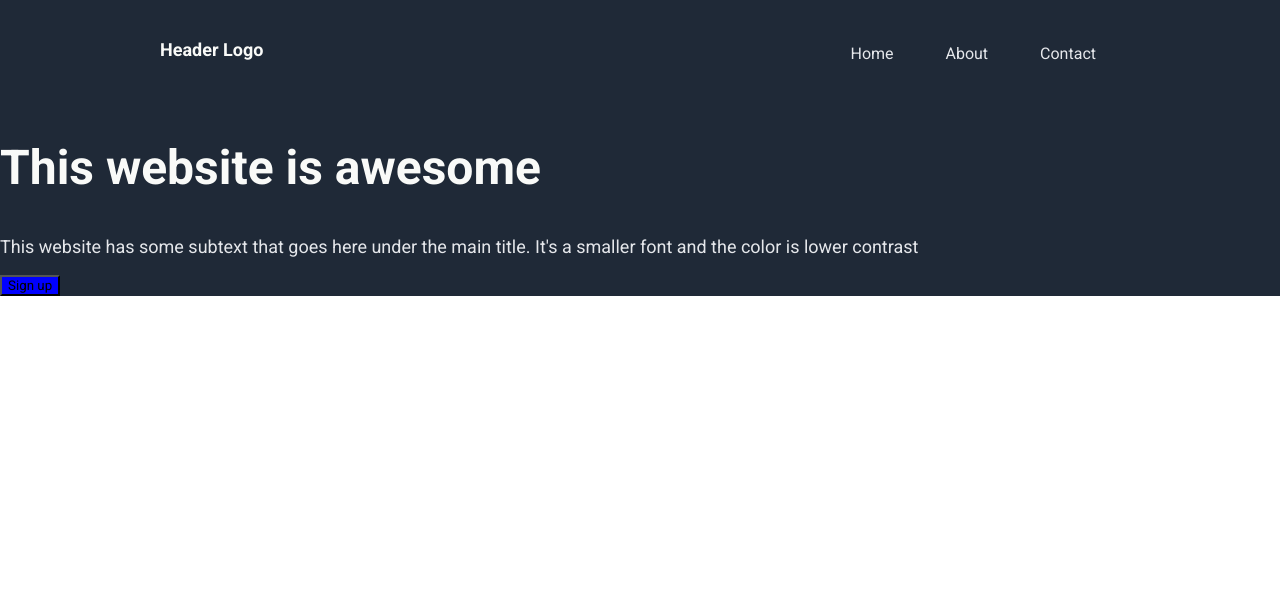
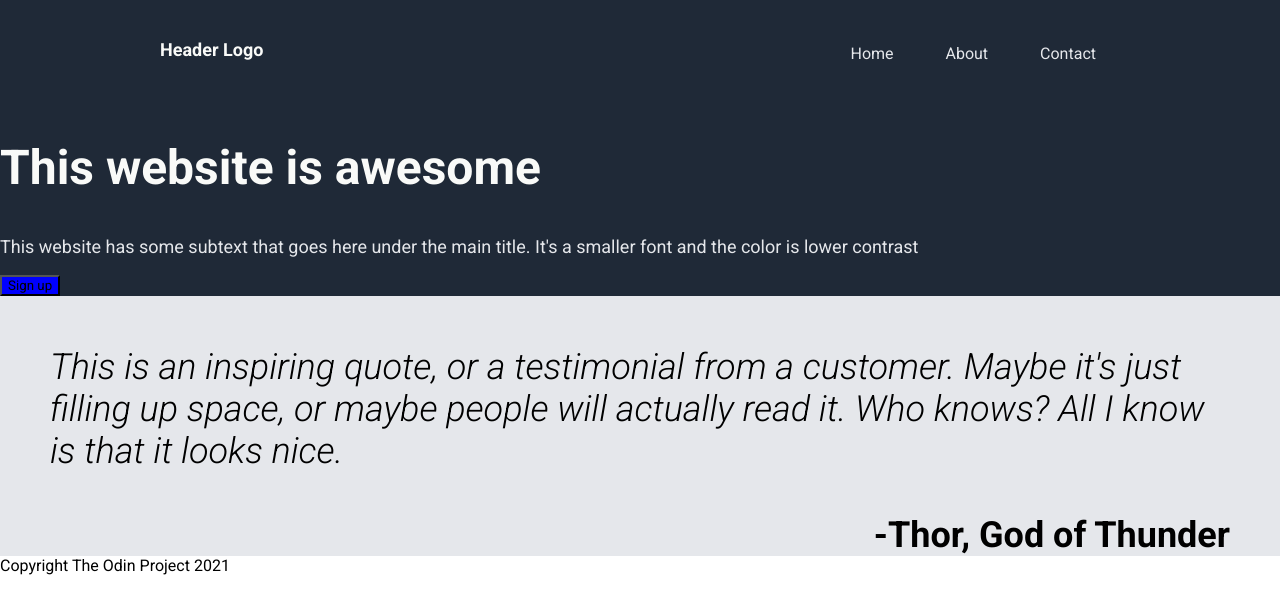
Before and after one commit to DXPGH/Project-Landing-Page, a plain HTML site: page index.html in a window 1280 px wide. Drawn offline with Linux system fonts and the light colour scheme.

Commit message:
Added the quote and footer section

```diff
--- a/index.html
+++ b/index.html
@@ -7,11 +7,12 @@
     <meta name="description" content="" />
     <meta name="viewport" content="width=device-width, initial-scale=1" />
     <link rel="stylesheet" href="styles.css" />
-    <link rel="preconnect" href="https://fonts.googleapis.com" />
-    <link rel="preconnect" href="https://fonts.gstatic.com" crossorigin />
-    <link href="https://fonts.googleapis.com/css2?family=Roboto:ital,wght@0,400;0,700;1,400&display=swap" rel="stylesheet" />
+    <link rel="preconnect" href="https://fonts.googleapis.com">
+    <link rel="preconnect" href="https://fonts.gstatic.com" crossorigin>
+    <link href="https://fonts.googleapis.com/css2?family=Roboto:ital,wght@0,400;0,700;1,300;1,400&display=swap" rel="stylesheet">
   </head>
   <body>
+<!-- HEADER -->
     <section class="dark-panel">
       <header class="main-header">
         <div class="container">
@@ -32,5 +33,19 @@
         <button type="button">Sign up</button>
       </div>
     </section>
+<!-- RANDOM INFO -->
+<div class="random-info"></div>
+
+<!-- QUOTE -->
+<div class="quote"><i>This is an inspiring quote, or a testimonial from a customer. Maybe it's just filling up space, or maybe people will actually read it. Who knows? All I know is that it looks nice.</i> <br><span><b>-Thor, God of Thunder</b></span></div>
+
+<!-- CTA -->
+
+<!-- FOOTER -->
+<div class="footer">
+  Copyright The Odin Project 2021
+</div>
+
+
   </body>
 </html>
--- a/styles.css
+++ b/styles.css
@@ -70,3 +70,18 @@ body {
 .first-panel button {
   background-color: blue;
 }
+
+/* Quote */
+
+.quote {
+  display: flex;
+  flex-direction: column;
+  font-size: 36px;
+  font-weight: 300;
+  background-color: #e5e7eb;
+  padding: 50px 50px 0px 50px;
+}
+
+.quote span {
+  align-self: flex-end;
+}
```
